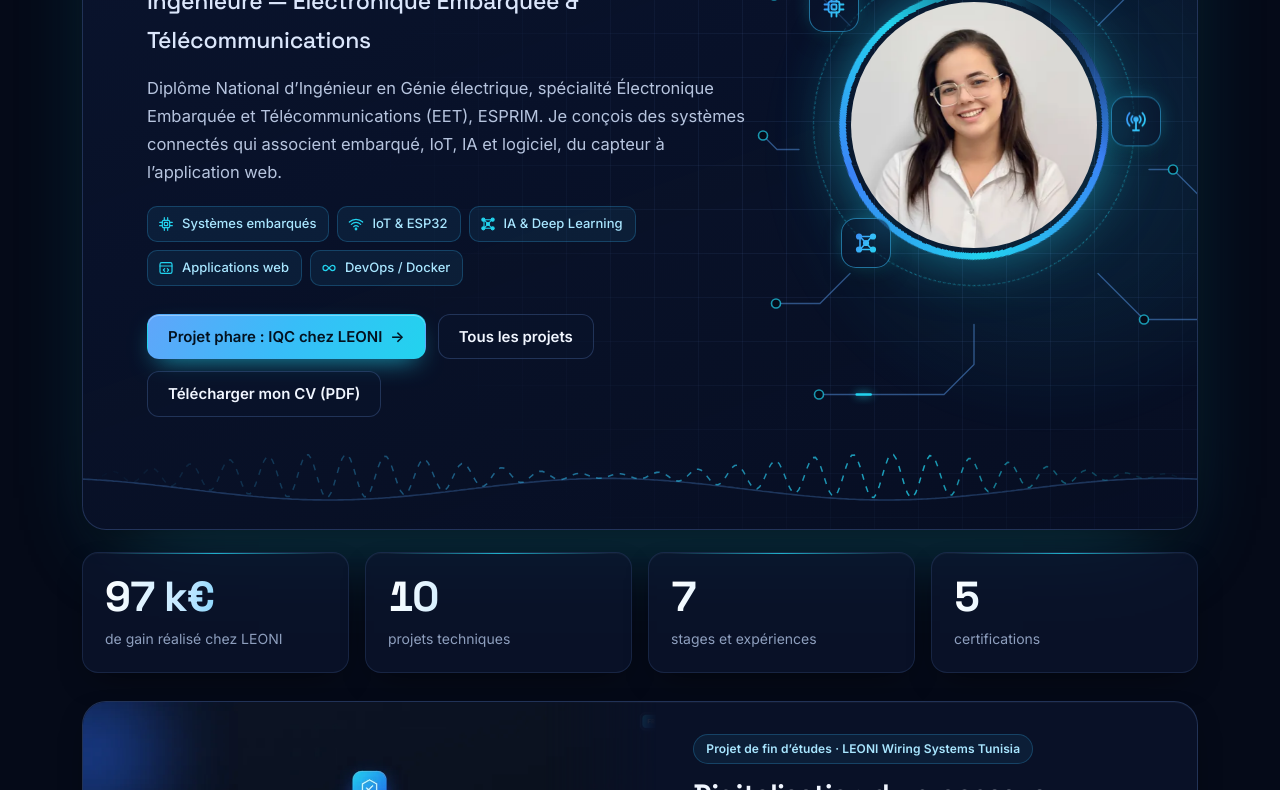
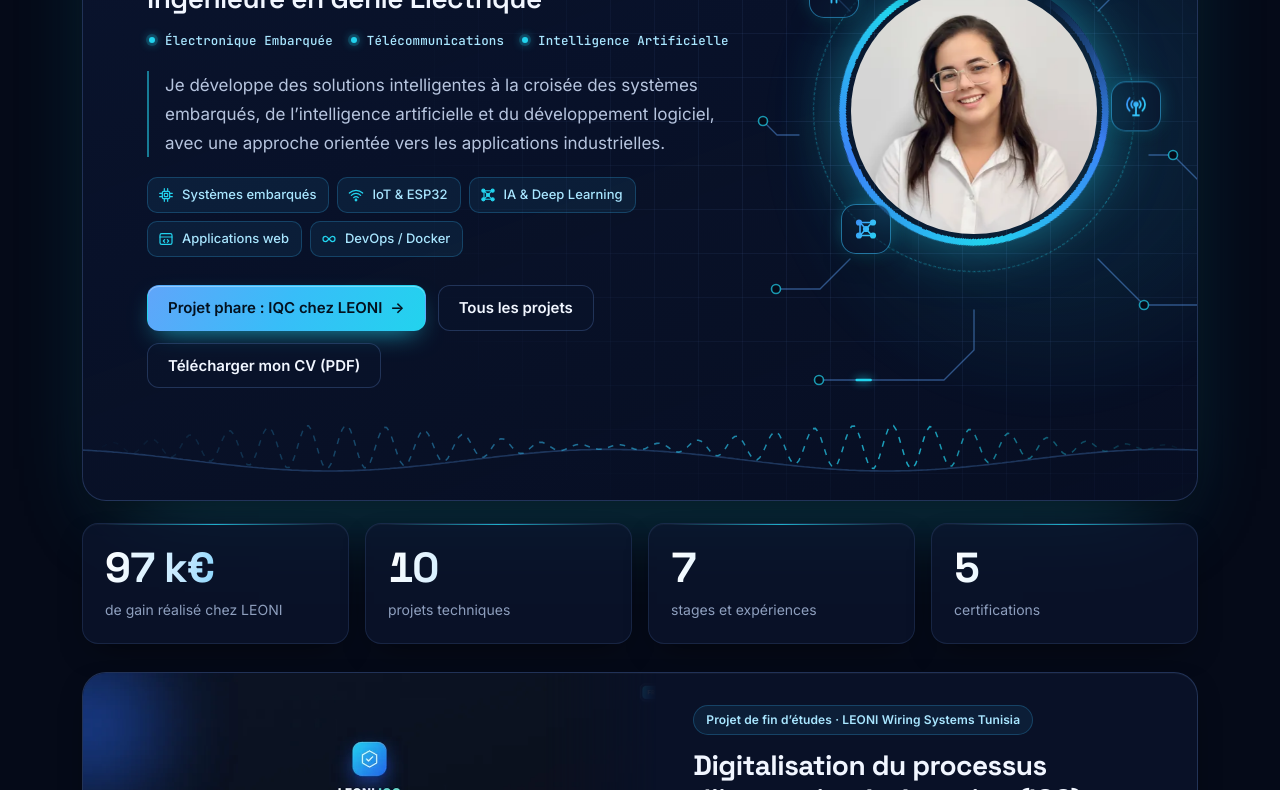
Before and after one commit to Ayasoukii/portfolio, a plain HTML site: page index.html in a window 1280 px wide. Shown: the part 331-1121 px from the top of the page. Drawn offline with Linux system fonts and the light colour scheme.

Commit message:
Refaire le texte d'accueil : titre, spécialités et accroche
Co-Authored-By: Claude Opus 5.5 <noreply@anthropic.com>

```diff
--- a/index.html
+++ b/index.html
@@ -78,11 +78,11 @@
       <div class="heroLeft">
         <span class="badge">Ingénieure diplômée · ESPRIM 2026</span>
         <h1 class="heroTitle"><span class="grad">Aya Souki</span></h1>
-        <p class="heroRole">Ingénieure — Électronique Embarquée & Télécommunications</p>
+        <p class="heroRole">Ingénieure en Génie Électrique</p>
+        <p class="heroFocus"><span>Électronique Embarquée</span><span>Télécommunications</span><span>Intelligence Artificielle</span></p>
         <p class="heroSub">
-          Diplôme National d’Ingénieur en Génie électrique, spécialité Électronique Embarquée et
-          Télécommunications (EET), ESPRIM. Je conçois des systèmes connectés qui associent
-          embarqué, IoT, IA et logiciel, du capteur à l’application web.
+          Je développe des solutions intelligentes à la croisée des systèmes embarqués, de l’intelligence
+          artificielle et du développement logiciel, avec une approche orientée vers les applications industrielles.
         </p>
 
         <ul class="tags" aria-label="Domaines">
--- a/styles.css
+++ b/styles.css
@@ -277,10 +277,24 @@ section.doc h2,.doc section h2,.doc > section > h2{
 .heroTitle{font-weight:700; font-size:clamp(44px,7.6vw,84px); margin:0 0 10px; letter-spacing:-.045em; line-height:1}
 .heroTitle .grad{background:var(--grad-text); -webkit-background-clip:text; background-clip:text; color:transparent}
 .heroRole{
-  font-family:var(--font-head); font-weight:500; font-size:clamp(18px,2.5vw,23px); color:var(--ink-2);
-  margin:0 0 16px; letter-spacing:-.01em;
+  font-family:var(--font-head); font-weight:600; font-size:clamp(21px,2.8vw,28px); color:var(--ink);
+  margin:4px 0 14px; letter-spacing:-.02em; line-height:1.2;
 }
-.heroSub{color:var(--body); margin:0 0 8px; font-size:16.5px; max-width:600px}
+/* spécialités : une ligne technique séparée par des points lumineux */
+.heroFocus{
+  display:flex; flex-wrap:wrap; align-items:center; gap:6px 16px;
+  font-family:var(--font-mono); font-size:12.5px; font-weight:500; letter-spacing:.01em;
+  color:var(--chip-ink); margin:0 0 20px;
+}
+.heroFocus span{display:inline-flex; align-items:center}
+.heroFocus span::before{
+  content:""; width:6px; height:6px; margin:0 10px 0 2px; border-radius:50%; flex:0 0 auto;
+  background:var(--accent); box-shadow:0 0 0 3px color-mix(in srgb,var(--accent) 18%,transparent), 0 0 10px var(--accent);
+}
+.heroSub{
+  color:var(--body); margin:0 0 8px; font-size:17px; line-height:1.7; max-width:580px;
+  padding-left:16px; border-left:2px solid color-mix(in srgb,var(--accent) 55%,transparent);
+}
 .tags{display:flex; flex-wrap:wrap; gap:8px; margin:20px 0 28px; padding:0; list-style:none}
 .tag{
   display:inline-flex; align-items:center; gap:8px;
@@ -725,6 +739,7 @@ table.stack tr:hover{background:color-mix(in srgb,var(--accent) 5%,transparent)}
 .heroLeft > :nth-child(4){animation-delay:.24s}
 .heroLeft > :nth-child(5){animation-delay:.32s}
 .heroLeft > :nth-child(6){animation-delay:.4s}
+.heroLeft > :nth-child(7){animation-delay:.48s}
 .heroPhoto{animation:rise 1.1s .2s var(--ease) both}
 @keyframes rise{from{opacity:0; transform:translateY(18px)}}
 
```
